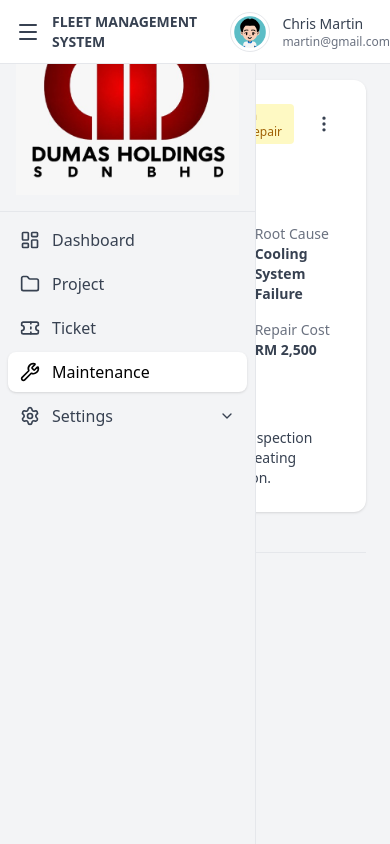
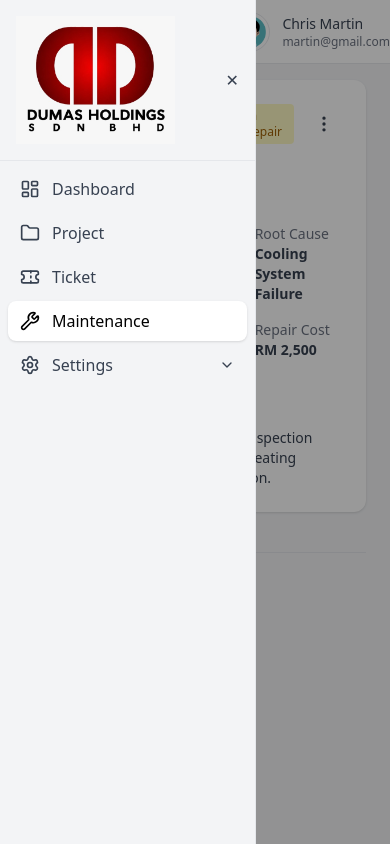
Before and after one commit to AzCodeee/lorry-ui, a website: page maintenance-view.html in a window 390 px wide. Both pictures are taken after a click on the button 28 px from the left and 31 px from the top of the page. Drawn offline with nearby package versions, Linux system fonts and the light colour scheme.

Commit message:
update findings

```diff
--- a/maintenance-view.html
+++ b/maintenance-view.html
@@ -16,26 +16,54 @@
 <div x-data="{ sidebar:false }" class="min-h-screen bg-gray-100">
 
     <!-- ================= SIDEBAR ================= -->
-    <aside class="w-64 h-screen bg-gray-100 border-r border-gray-200 fixed">
-
-        <div class="p-4 border-b">
-            <img src="assets/images/logo.jpeg" class="h-30 w-auto" alt="Logo" />
+    <!-- MOBILE OVERLAY -->
+    <div x-show="sidebar"
+        x-transition
+        class="fixed inset-0 bg-black/40 z-40 lg:hidden"
+        @click="sidebar=false">
     </div>
 
-        <nav class="p-2 space-y-1">
+    <!-- SIDEBAR -->
+    <aside
+        :class="sidebar ? 'translate-x-0' : '-translate-x-full'"
+        class="fixed lg:translate-x-0 transition-transform duration-300 z-50
+            w-64 h-screen bg-gray-100 border-r border-gray-200">
 
+        <!-- LOGO -->
+        <div class="p-4 border-b flex items-center justify-between">
+
+            <a href="https://azcodeee.github.io/fleet-office/">
+                <img src="assets/images/logo.jpeg" class="h-32" alt="Logo">
+            </a>
+
+            <!-- CLOSE BUTTON MOBILE -->
+            <button class="lg:hidden"
+                    @click="sidebar=false">
+
+                ✕
+
+            </button>
+
+        </div>
+
+        <!-- NAV -->
+        <nav class="p-2 space-y-1 overflow-y-auto h-[calc(100vh-100px)]">
+
+            <!-- Dashboard -->
             <a href="index.html"
                class="flex items-center gap-3 px-3 py-2 rounded-lg hover:bg-white hover:shadow transition">
                 <i data-lucide="layout-dashboard" class="w-5 h-5"></i>
                 Dashboard
             </a>
 
+            <!-- Project -->
             <a href="project.html"
                class="flex items-center gap-3 px-3 py-2 rounded-lg hover:bg-white hover:shadow transition">
                 <i data-lucide="folder" class="w-5 h-5"></i>
                 Project
             </a>
 
+            <!-- Ticket -->
             <a href="ticket.html"
                class="flex items-center gap-3 px-3 py-2 rounded-lg hover:bg-white hover:shadow transition">
                 <i data-lucide="ticket" class="w-5 h-5"></i>
@@ -46,6 +74,7 @@
                 class="flex items-center gap-3 px-3 py-2 rounded-lg bg-white shadow text-black font-medium">
                 <i data-lucide="wrench" class="w-5 h-5"></i>
                 Maintenance
+
             </a>
 
             <!-- SETTINGS -->
@@ -95,6 +124,7 @@
                 </div>
 
             </div>
+
         </nav>
     </aside>
 
@@ -122,8 +152,10 @@
 
             </div>
 
+            <!-- PROFILE DROPDOWN -->
             <div x-data="{ open: false }" class="relative">
 
+                <!-- TRIGGER -->
                 <button @click="open = !open"
                         class="flex items-center gap-3 focus:outline-none">
 
@@ -137,11 +169,13 @@
 
                 </button>
 
+                <!-- DROPDOWN -->
                 <div x-show="open"
                     @click.away="open = false"
                     x-transition
                     class="absolute right-0 mt-2 w-48 bg-white border border-gray-200 rounded-lg shadow-lg overflow-hidden">
 
+                    <!-- PROFILE -->
                     <a href="profile.html"
                     class="flex items-center gap-2 px-4 py-2 text-sm hover:bg-gray-100">
 
@@ -149,8 +183,10 @@
                         Profile
                     </a>
 
+                    <!-- DIVIDER -->
                     <div class="border-t"></div>
 
+                    <!-- LOGOUT -->
                     <a href="logout.html"
                     class="flex items-center gap-2 px-4 py-2 text-sm text-red-600 hover:bg-red-50">
 
```
Also changed, not shown: lorry-view.html (+24 -11 lines), project-view.html (+6 -6 lines). Lines whose indentation alone changed are shown as unchanged.
